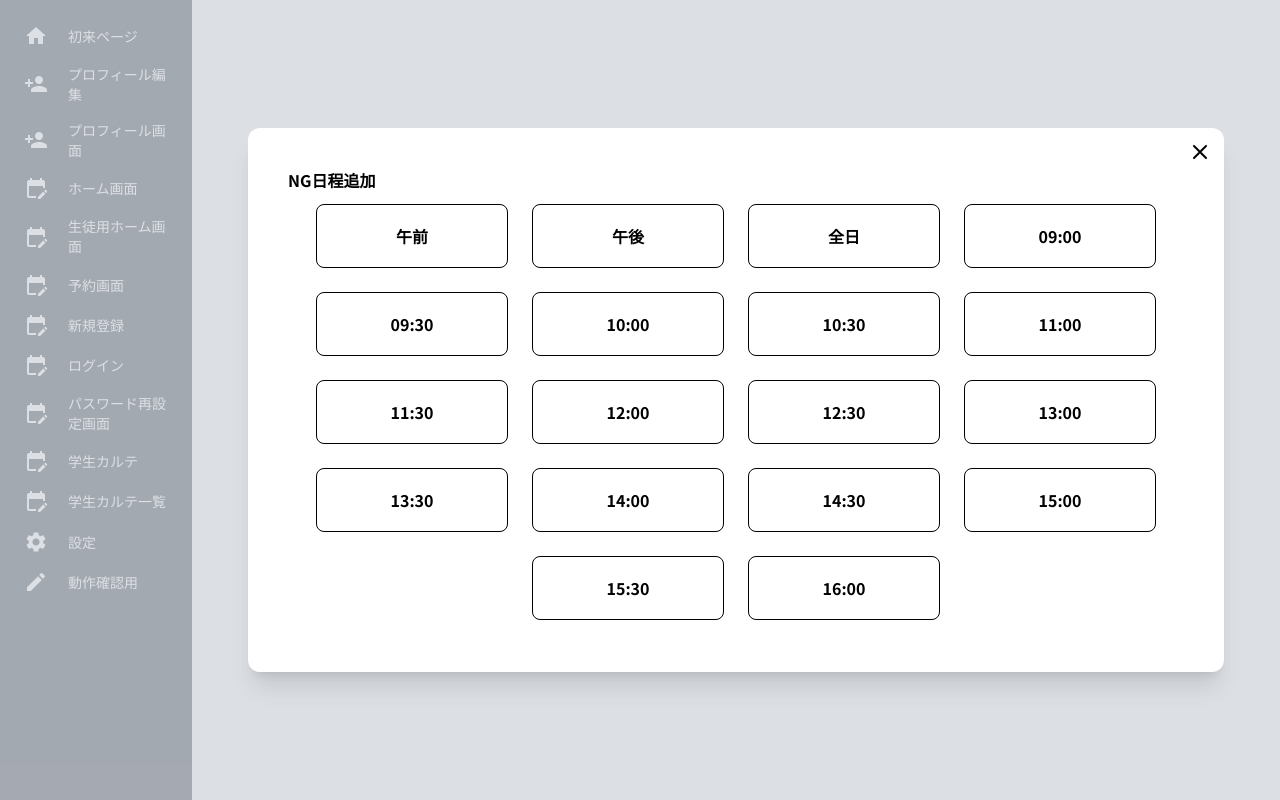
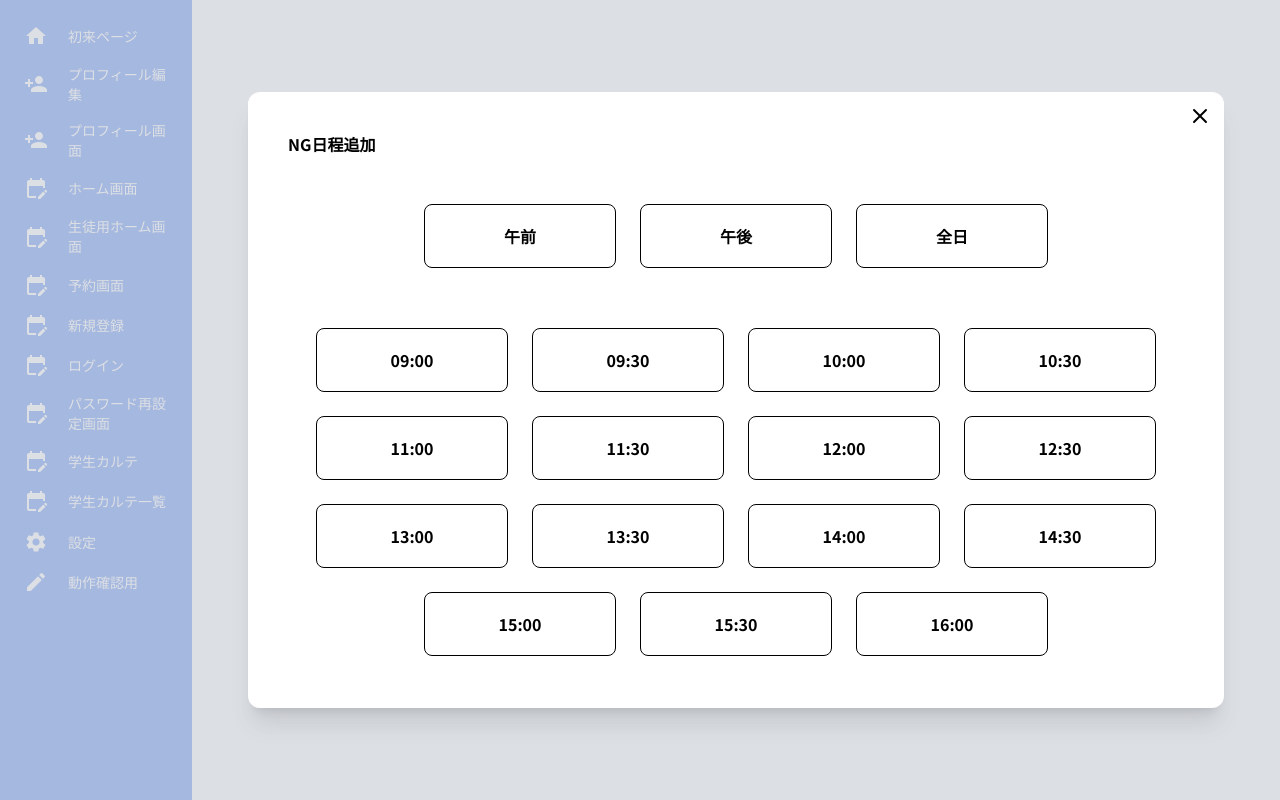
Before and after one commit to Aruche-code/kd-reserve, a Next.js app: page /dev/home in a window 1280 px wide. Both pictures are taken after a click on the element "10". Built offline with nearby package versions, Linux system fonts and the light colour scheme.

Commit message:
home画面変更

```diff
--- a/app/(root)/dev/home/page.tsx
+++ b/app/(root)/dev/home/page.tsx
@@ -23,14 +23,61 @@ const Home = () => {
         });
     };
 
-    // 表示する時間の選択肢
-    const timeOptions = [
-        "午前", "午後", "全日",
+    const toggleALL = (value) => {
+        switch (value) {
+            case "午前":
+                const timeAM = [
+                    "09:00", "09:30", "10:00", "10:30",
+                    "11:00", "11:30", "12:00",
+                ];
+
+                {timeAM.map((time) => (
+                    toggleBgColor(time)
+                ))};
+
+            break;
+
+            case "午後":
+                const timePM = [
+                    "12:30","13:00", "13:30", "14:00",
+                    "14:30","15:00", "15:30", "16:00",
+                ]
+
+                {timePM.map((time) => (
+                    toggleBgColor(time)
+                ))};
+
+            break;
+
+            default:
+                const timeALL = [
                     "09:00", "09:30", "10:00", "10:30",
                     "11:00", "11:30", "12:00", "12:30",
                     "13:00", "13:30", "14:00", "14:30",
                     "15:00", "15:30", "16:00",
                 ];
+                {timeALL.map((time) => (
+                    toggleBgColor(time)
+                ))};
+
+        }
+        toggleBgColor(value)
+
+    }
+
+    //全体選択
+    const timeAll = [
+        "午前", "午後", "全日",
+    ]
+
+    // 表示する時間の選択肢
+    const timeOptions = [
+        "09:00", "09:30", "10:00", "10:30",
+        "11:00", "11:30", "12:00", "12:30",
+        "13:00", "13:30", "14:00", "14:30",
+        "15:00", "15:30", "16:00",
+    ];
+
 
     const daysInMonth = () => {
         const year = date.getFullYear();
@@ -101,19 +148,33 @@ const Home = () => {
             <div className="flex justify-between items-start">
                 <span className="font-bold">NG日程追加</span>
             </div>
+
+            <div className="flex flex-wrap justify-center max-w-4xl my-9">
+                {timeAll.map((time) => (
+                    <div
+                        key={time}
+                        className={`border border-black hover:border-gray-400 rounded-lg flex items-center justify-center w-48 h-16 m-3 font-bold ${
+                        selectedTimes.includes(time) ? "bg-gray-400" : "bg-white"
+                        }`}
+                        onClick={() => toggleALL(time)}
+                    >
+                        <span>{time}</span>
+                    </div>
+                ))}
+            </div>
+
             <div className="flex flex-wrap justify-center max-w-4xl">
                 {timeOptions.map((time) => (
                     <div
                         key={time}
-                    className={`border border-black hover:border-red-400 rounded-lg flex items-center justify-center w-48 h-16 m-3 font-bold ${
-                    selectedTimes.includes(time) ? "bg-red-400" : "bg-white"
+                        className={`border border-black hover:border-gray-400 rounded-lg flex items-center justify-center w-48 h-16 m-3 font-bold ${
+                        selectedTimes.includes(time) ? "bg-gray-400" : "bg-white"
                         }`}
                         onClick={() => toggleBgColor(time)}
                     >
                         <span>{time}</span>
                     </div>
                 ))}
-
             </div>
         </div>
         </>
--- a/app/components/sidebar2.tsx
+++ b/app/components/sidebar2.tsx
@@ -7,7 +7,7 @@ import { SidebarData } from "./SidebarData";
 // - none:
 const Sidebar2 = () => {
   return (
-    <aside className="flex-shrink-0 w-48 bg-gray-800 text-white">
+    <aside className="flex-shrink-0 w-48 bg-blue-600 text-white">
       <nav className="p-4">
         <ul>
           {SidebarData.map((item, key) => (
```
Lines whose indentation alone changed are shown as unchanged.
